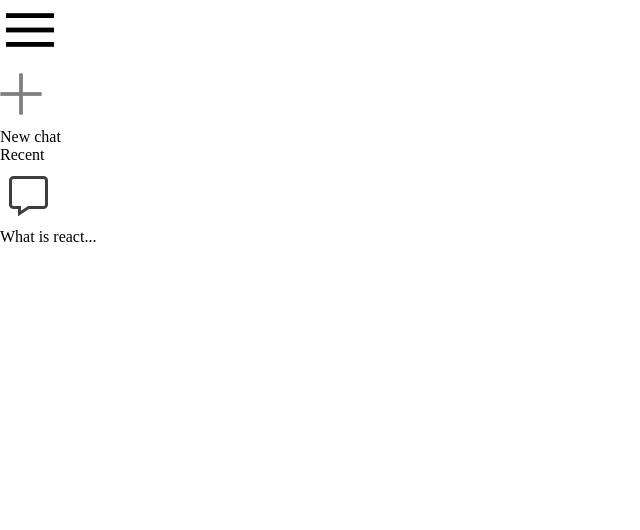
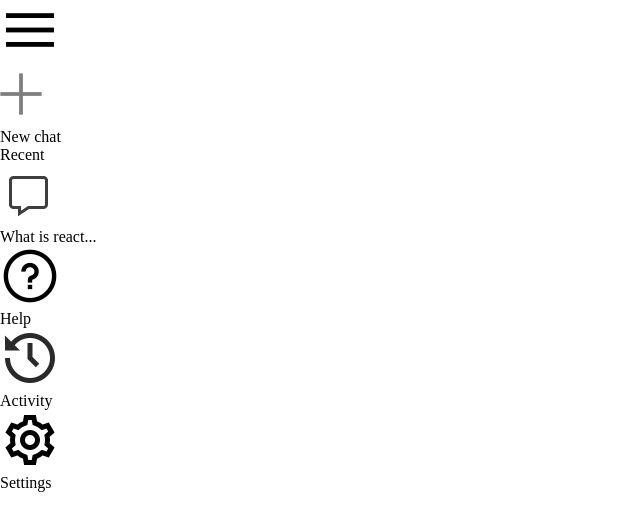
Before and after one commit to kaonashi555/Gemini-Clone, a React (Vite) app: page / in a window 1280 px wide. Shown: the top 530 px of the page, without its empty margins (0-640 px from the left). Built offline with nearby package versions, Linux system fonts and the light colour scheme.

Commit message:
bottom sidebar

```diff
--- a/src/components/Sidebar/Sidebar.jsx
+++ b/src/components/Sidebar/Sidebar.jsx
@@ -20,6 +20,22 @@
             </div>
         </div>
 
+
+        <div className="bottom">
+            <div className="bottom-item recent-entry">
+                <img src={assets.question_icon} alt="" />
+                <p>Help</p>
+            </div>
+            <div className="bottom-item recent-entry">
+                <img src={assets.history_icon} alt="" />
+                <p>Activity</p>
+            </div>
+            <div className="bottom-item recent-entry">
+                <img src={assets.setting_icon} alt="" />
+                <p>Settings</p>
+            </div>
+        </div>
+
     </div>
   )
 }
```
